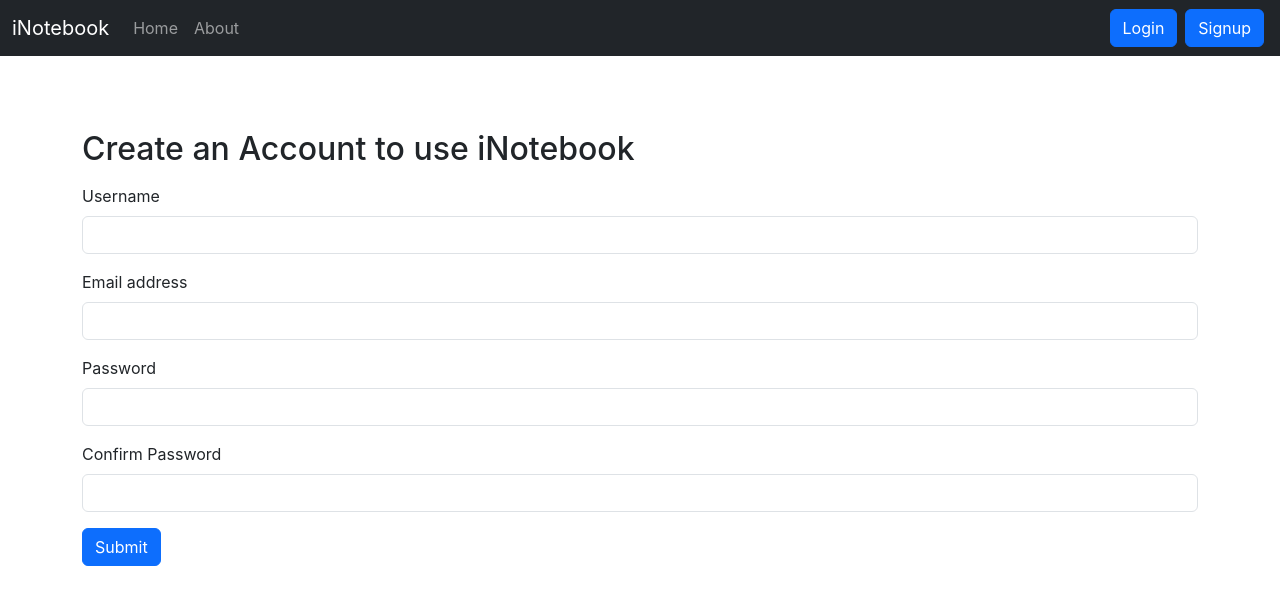
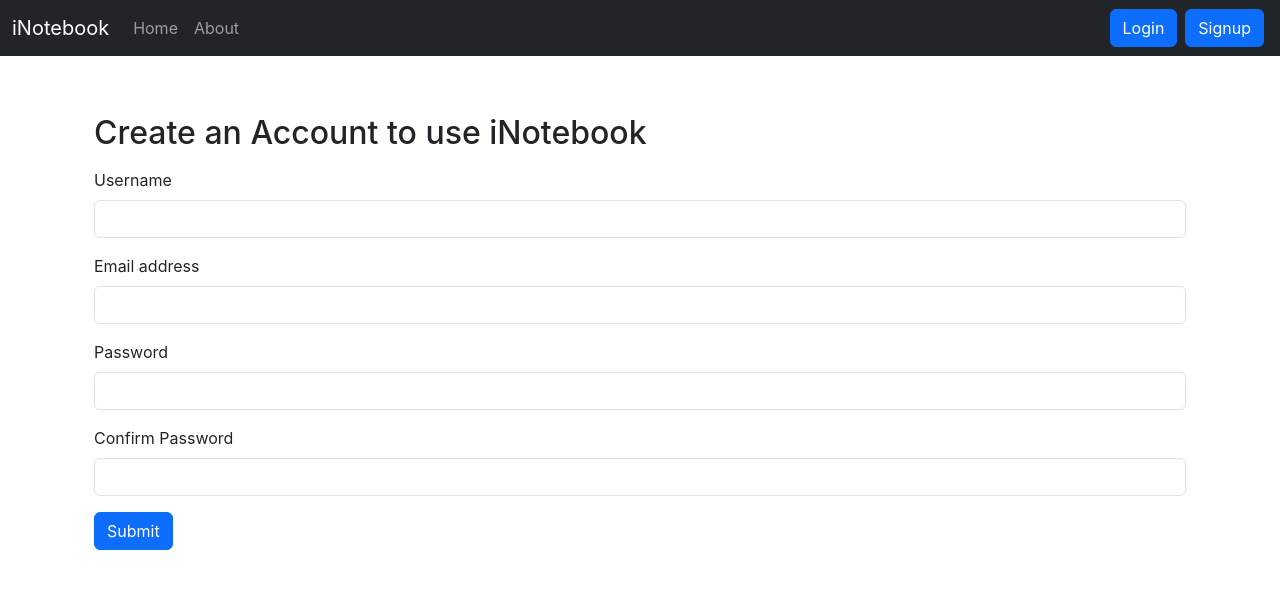
Before and after one commit to MohammadAhmad27/iNotebook-MERN, a React (Create React App) app: page /signup in a window 1280 px wide. Shown: the top 604 px of the page. Built offline with nearby package versions, Linux system fonts and the light colour scheme.

Commit message:
Corrected Signup.js code

```diff
--- a/src/components/Signup.js
+++ b/src/components/Signup.js
@@ -34,7 +34,7 @@ const Signup = (props) => {
   }
 
   return (
-    <did className='container mt-2'>
+    <div className='container mt-2'>
       <h2>Create an Account to use iNotebook</h2>
       <form onSubmit={handleSubmit}>
         <div className="my-3">
@@ -56,7 +56,7 @@ const Signup = (props) => {
 
         <button type="submit" className="btn btn-primary">Submit</button>
       </form>
-    </did>
+    </div>
   )
 }
 
```
